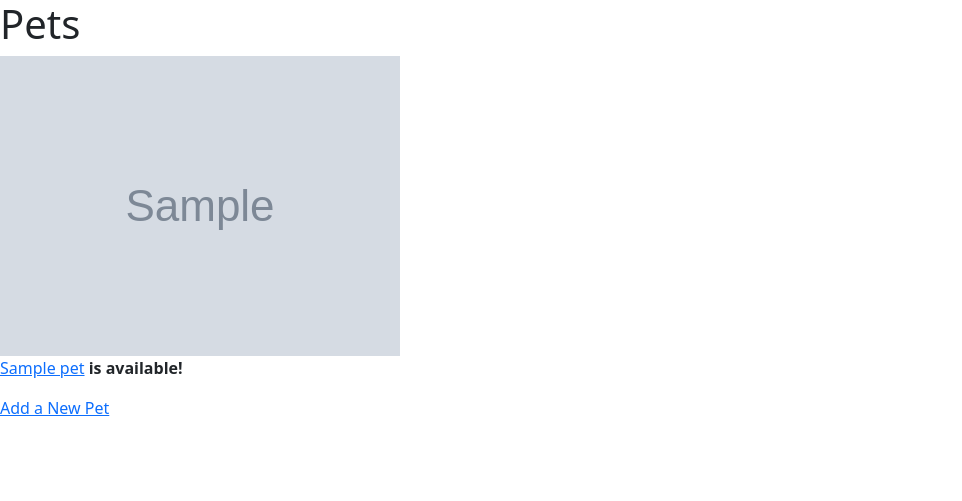
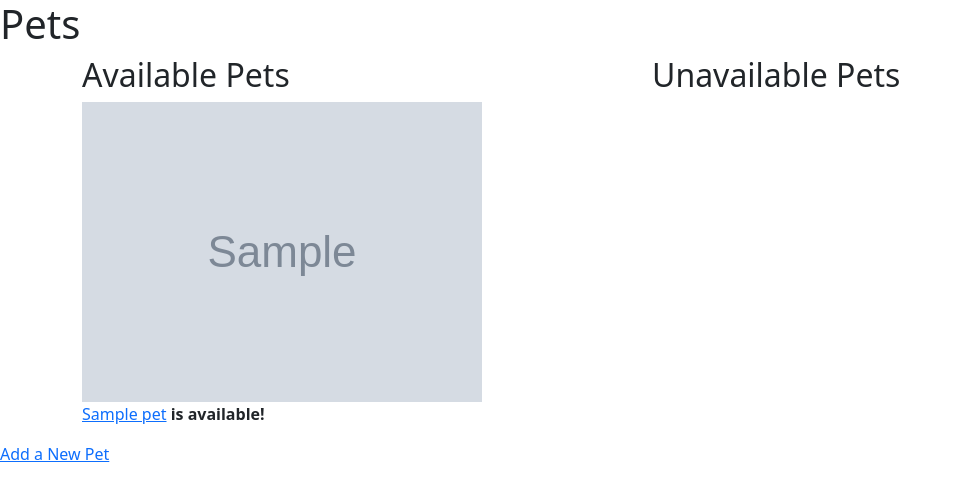
Before and after one commit to taylorwagner/flaskadopt, a Flask app: page / in a window 1280 px wide. Shown: the top 501 px of the page, without its empty margins (0-962 px from the left). Run offline with Flask 2, Linux system fonts and the light colour scheme; tables that the repository leaves empty hold one stand-in row (values such as "Sample post"); grey boxes marked "Sample" are stand-in pictures.

Commit message:
columns on homepage not working

```diff
--- a/templates/index.html
+++ b/templates/index.html
@@ -7,19 +7,34 @@
     <div>{{ msg }}</div>
     {% endfor %}
 
-    <div>
+    <div class="container">
+        <div class="row align items-start">
+            <div class="col">
+                <h2>Available Pets</h2>
                 {% for pet in pets %}
+                    {% if pet.available %}
                     {% if pet.photo_url %}
                     <img src="{{pet.photo_url}}" alt="">
                     {% else %}
                     <h3>No photo available for {{pet.name}} at this time</h3>
                     {% endif %}
-        {% if pet.available %}
                     <p><a href="/{{pet.id}}">{{pet.name}}</a> <b>is available!</b></p>
+            </div>
+
+            <div class="col">
+                <h2>Unavailable Pets</h2>
                 {% else %}
+                    {% if pet.photo_url %}
+                    <img src="{{pet.photo_url}}" alt="">
+                    {% else %}
+                    <h3>No photo available for {{pet.name}} at this time</h3>
+                    {% endif %}
                     <p>Sorry, <a href="/{{pet.id}}">{{pet.name}}</a> is currently not available!</p>
                     {% endif %}
                 {% endfor %}
+
+            </div>
+        </div>
     </div>
 
     <div>
```
Lines whose indentation alone changed are shown as unchanged.
